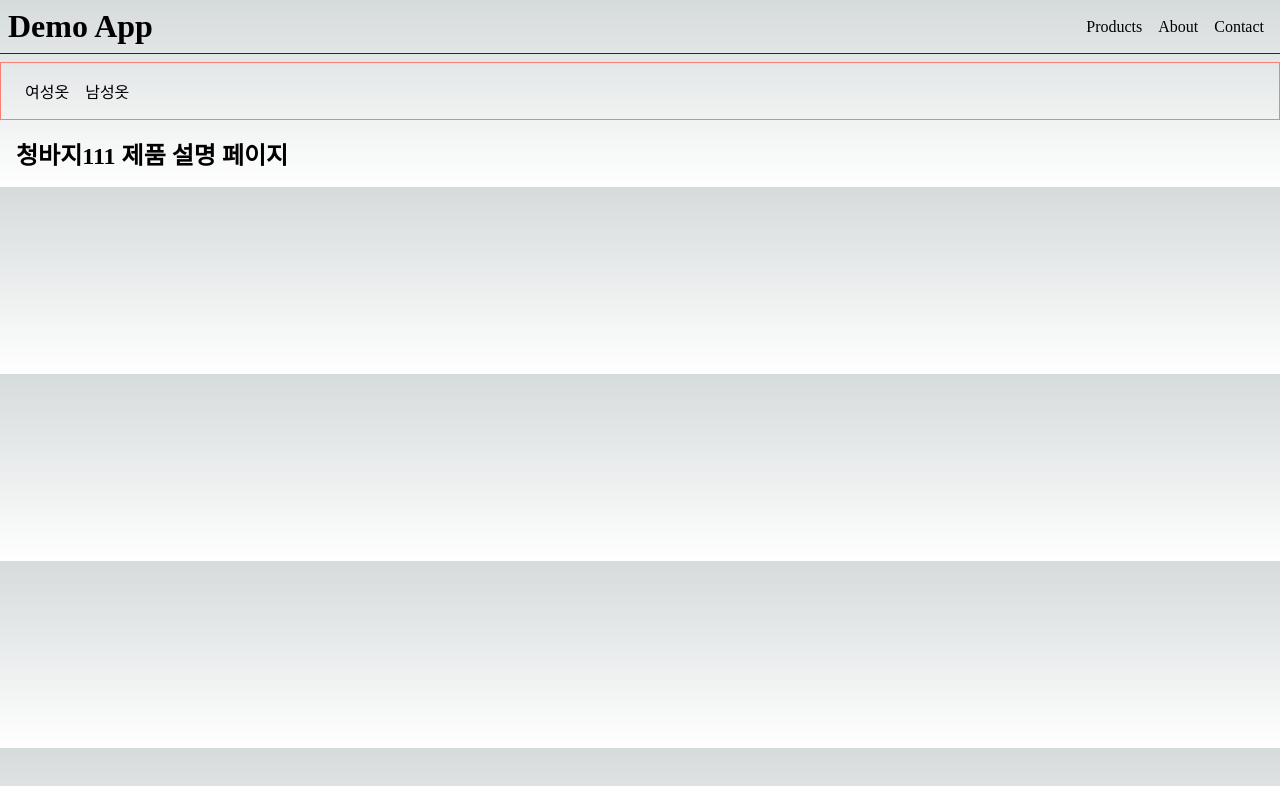
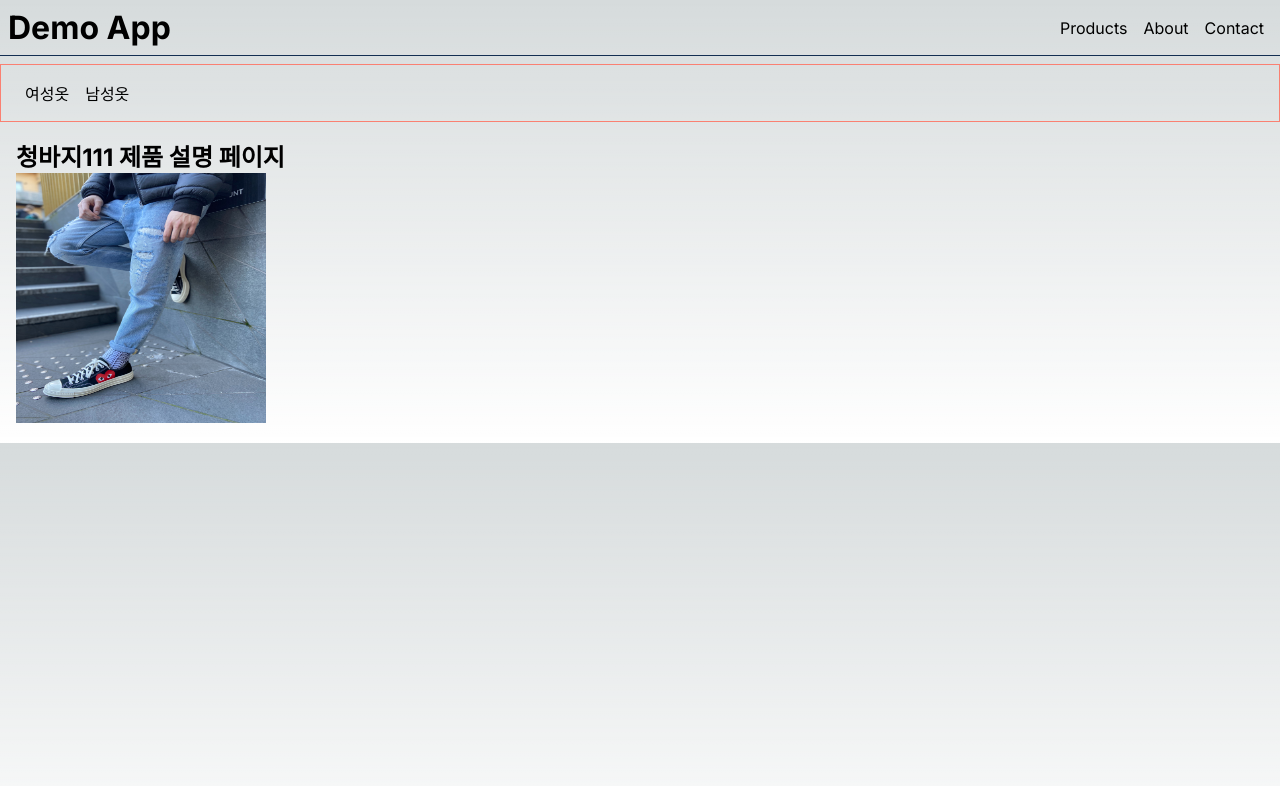
Before and after one commit to katanazero86/nextjs-study, a Next.js app in the folder my-performance-improvement/: page /products/1234 in a window 1280 px wide. Shown: the top 786 px of the page. Built offline with nearby package versions, Linux system fonts and the light colour scheme.

Commit message:
next/font 학습

```diff
--- a/my-performance-improvement/data/products.json
+++ b/my-performance-improvement/data/products.json
@@ -2,16 +2,19 @@
   {
     "id": "1234",
     "name": "청바지111",
-    "price": 5000
+    "price": 5000,
+    "imgUrl": "/images/jeans.jpg"
   },
   {
     "id": "1235",
     "name": "티셔츠",
-    "price": 7000
+    "price": 7000,
+    "imgUrl": "/images/tshirt.jpg"
   },
   {
     "id": "1236",
     "name": "부츠",
-    "price": 5000
+    "price": 5000,
+    "imgUrl": "/images/shoes.jpg"
   }
 ]
--- a/my-performance-improvement/src/app/layout.tsx
+++ b/my-performance-improvement/src/app/layout.tsx
@@ -2,6 +2,8 @@ import { Metadata } from 'next';
 import Link from 'next/link';
 import './globals.css';
 import styles from './layout.module.css';
+import { Inter } from 'next/font/google'
+const inter = Inter({ subsets: ['latin'] })
 
 export const metadata: Metadata = {
   title: '멋진 제품 사이트',
@@ -23,7 +25,7 @@ export default function RootLayout({
         head.tsx. Find out more at https://beta.nextjs.org/docs/api-reference/file-conventions/head
       */}
       <head />
-      <body>
+      <body className={inter.className}>
       <header className={styles.header}>
         <h1>Demo App</h1>
         <nav className={styles.nav}>
--- a/my-performance-improvement/src/app/products/[slug]/page.tsx
+++ b/my-performance-improvement/src/app/products/[slug]/page.tsx
@@ -1,5 +1,6 @@
-import { getProduct, getProducts } from '@/service/products';
-import { notFound } from 'next/navigation';
+import {getProduct, getProducts} from '@/service/products';
+import {notFound} from 'next/navigation';
+import Image from "next/image";
 
 type Props = {
     params: {
@@ -7,13 +8,13 @@ type Props = {
     };
 };
 
-export function generateMetadata({ params }: Props) {
+export function generateMetadata({params}: Props) {
     return {
         title: `제품의 이름: ${params.slug}`,
     };
 }
 
-export default async function PantsPage({ params: { slug } }: Props) {
+export default async function PantsPage({params: {slug}}: Props) {
     const product = await getProduct(slug);
 
     if (!product) {
@@ -21,7 +22,13 @@ export default async function PantsPage({ params: { slug } }: Props) {
     }
 
     // 서버 파일에 있는 데이터중 해당 제품의 정보를 찾아서 그걸 보여줌
-  return <h1>{product.name} 제품 설명 페이지</h1>;
+    return (
+        <>
+            <h1>{product.name} 제품 설명 페이지</h1>
+            <Image src={product.imgUrl} alt="product-img" width={250} height={250} />
+        </>
+    )
+
 }
 
 export async function generateStaticParams() {
--- a/my-performance-improvement/src/service/products.ts
+++ b/my-performance-improvement/src/service/products.ts
@@ -4,7 +4,8 @@ import {promises} from 'fs';
 export type Product = {
     id: string;
     name: string;
-    price: number
+    price: number;
+    imgUrl: string;
 }
 export async function getProducts(): Promise<Product[]> {
     const filePath = path.join(process.cwd(), 'data', 'products.json');
```
Also changed, not shown: 2 other files (tests, documents, lock files or other folders). Lines whose indentation alone changed are shown as unchanged.
